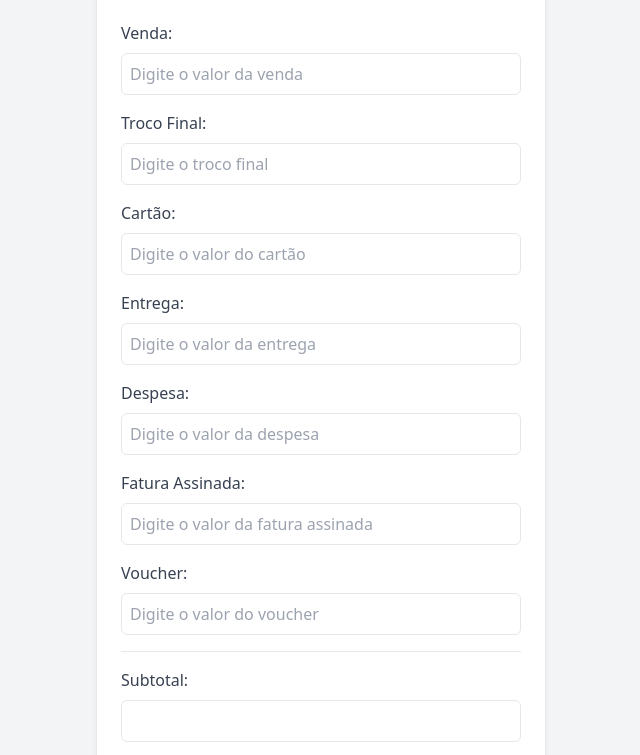
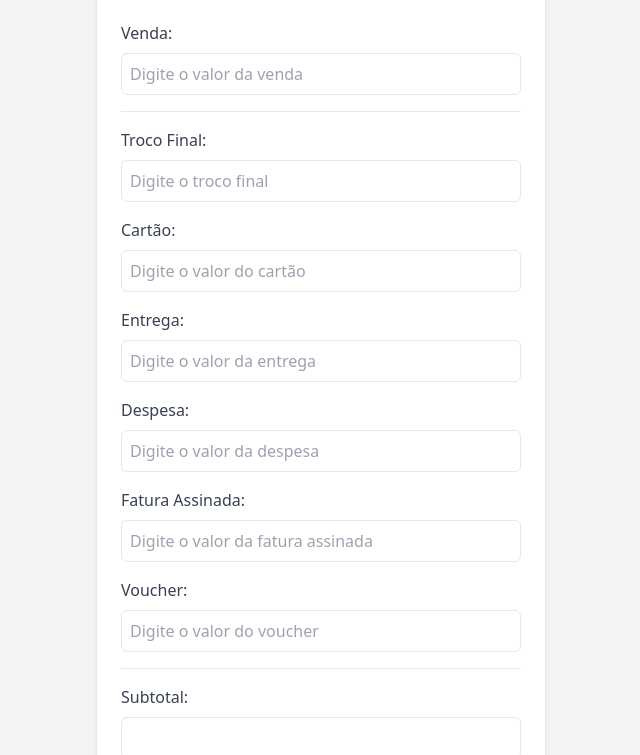
Before and after one commit to robniemeyer/cash-calculator, a plain HTML site: page index.html in a window 1280 px wide. Shown: the part 59-814 px from the top of the page, without its empty margins (319-959 px from the left). Drawn offline with nearby package versions, Linux system fonts and the light colour scheme.

Commit message:
style: Add horizontal lines to visually divide fields including between "Venda" and "Troco Final"

```diff
--- a/index.html
+++ b/index.html
@@ -19,6 +19,8 @@
                 <input id="venda" type="text" placeholder="Digite o valor da venda" onkeyup="formatBRL(this)" aria-describedby="venda-input-error" class="w-full p-2 border rounded-md">
                 <div id="venda-input-error" class="text-red-500 text-sm mt-1 hidden" aria-live="assertive"></div>
             </div>
+            <!-- Horizontal Line -->
+            <hr class="my-4">
             <div class="input-group space-y-2">
                 <label for="troco-final" class="block text-gray-700">Troco Final:</label>
                 <input id="troco-final" type="text" placeholder="Digite o troco final" onkeyup="formatBRL(this)" class="w-full p-2 border rounded-md">
```
